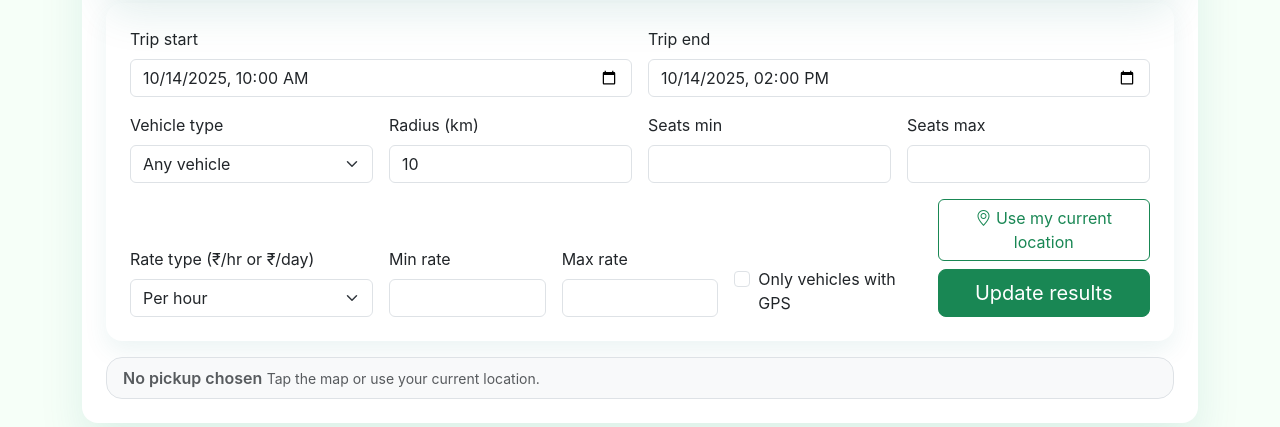
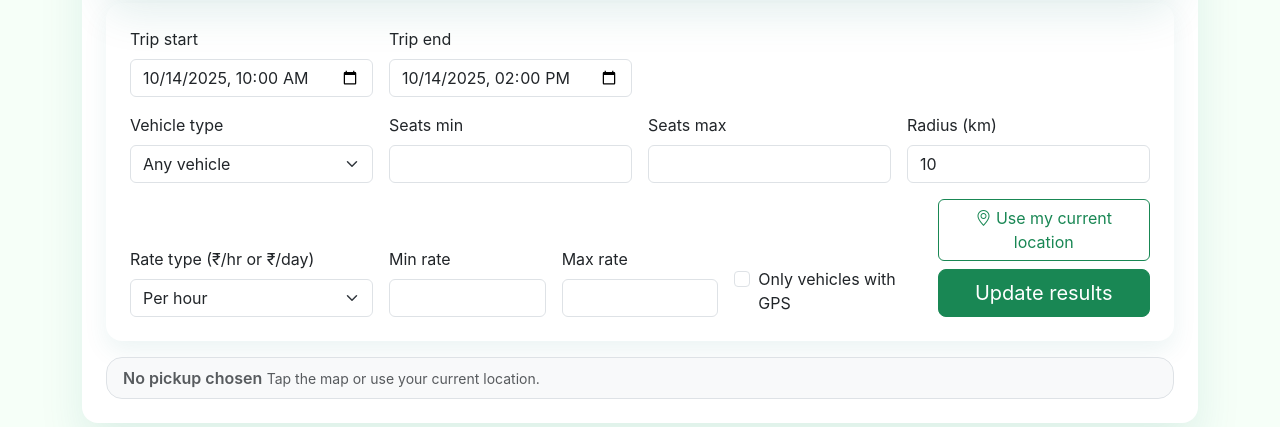
Before and after one commit to durlavdhadumia-beginner/Self-drive, a Flask app: page /search in a window 1280 px wide. Shown: the part 704-1131 px from the top of the page. Run offline with Flask 3, Linux system fonts and the light colour scheme; data that the repository does not hold is empty.

Commit message:
Adjust filter columns to match reference layout

```diff
--- a/templates/search.html
+++ b/templates/search.html
@@ -104,11 +104,11 @@
                     <div class="col-12">
                         <div class="filter-bar">
                             <div class="row g-3 align-items-end">
-                                <div class="col-lg-6 col-md-6">
+                                <div class="col-lg-3 col-md-4">
                                     <label class="form-label" for="start-field">Trip start</label>
                                     <input type="datetime-local" class="form-control" name="start_time" id="start-field" value="{{ start_time or '' }}" required>
                                 </div>
-                                <div class="col-lg-6 col-md-6">
+                                <div class="col-lg-3 col-md-4">
                                     <label class="form-label" for="end-field">Trip end</label>
                                     <input type="datetime-local" class="form-control" name="end_time" id="end-field" value="{{ end_time or '' }}" required>
                                 </div>
@@ -129,16 +129,16 @@
                                     </select>
                                 </div>
                                 <div class="col-lg-3 col-md-6">
-                                    <label class="form-label" for="radius">Radius (km)</label>
-                                    <input type="number" class="form-control" name="radius" id="radius" min="1" max="200" step="1" value="{{ radius or 10 }}">
-                                </div>
-                                <div class="col-lg-3 col-md-6">
                                     <label class="form-label" for="seat_min">Seats min</label>
                                     <input type="number" class="form-control" id="seat_min" name="seat_min" value="{{ filters.seat_min if filters.seat_min is not none else '' }}" min="2" max="12">
                                 </div>
                                 <div class="col-lg-3 col-md-6">
                                     <label class="form-label" for="seat_max">Seats max</label>
                                     <input type="number" class="form-control" id="seat_max" name="seat_max" value="{{ filters.seat_max if filters.seat_max is not none else '' }}" min="2" max="12">
+                                </div>
+                                <div class="col-lg-3 col-md-6">
+                                    <label class="form-label" for="radius">Radius (km)</label>
+                                    <input type="number" class="form-control" name="radius" id="radius" min="1" max="200" step="1" value="{{ radius or 10 }}">
                                 </div>
                             </div>
                             <div class="row g-3 align-items-end mt-0">
```
